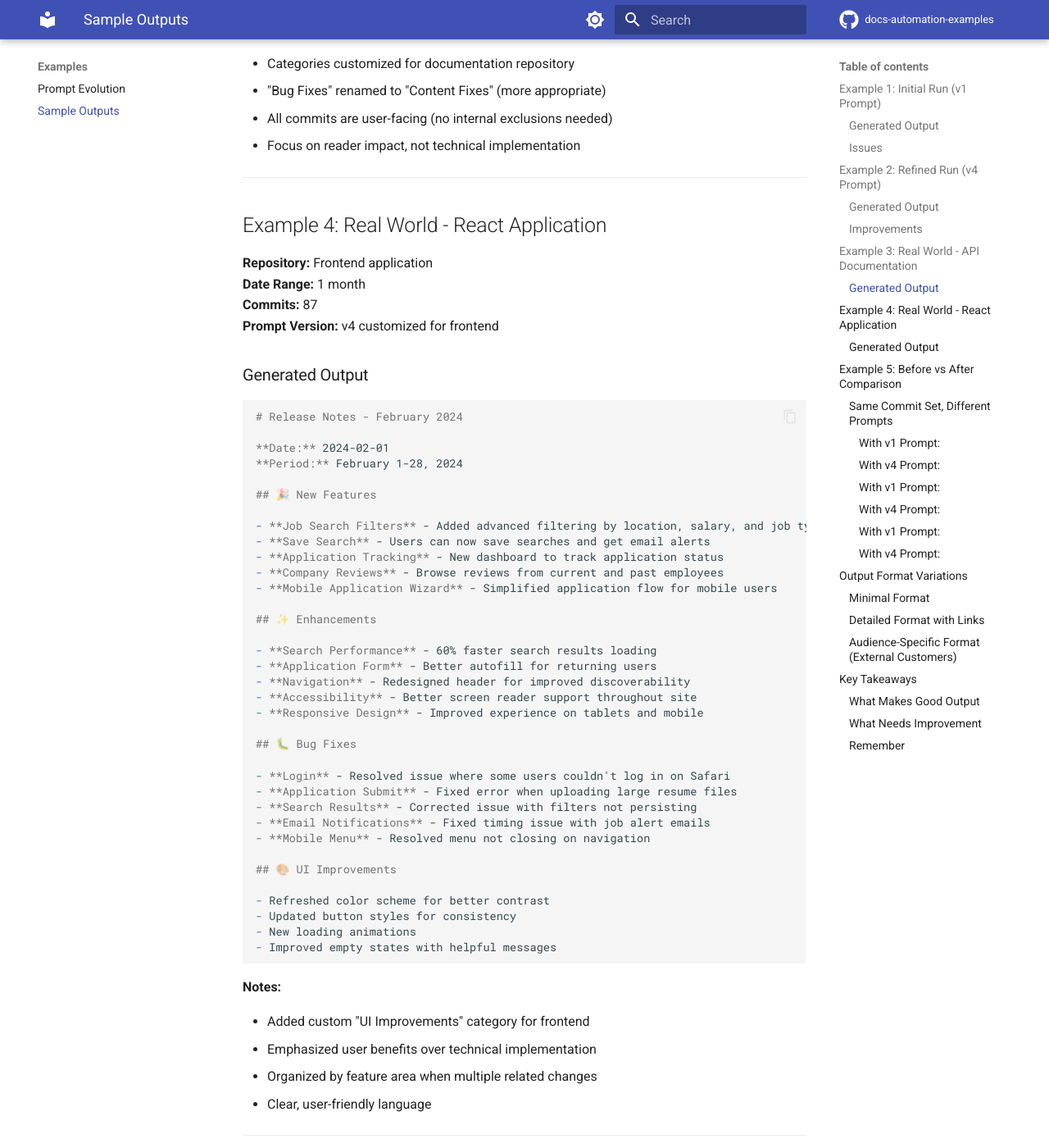
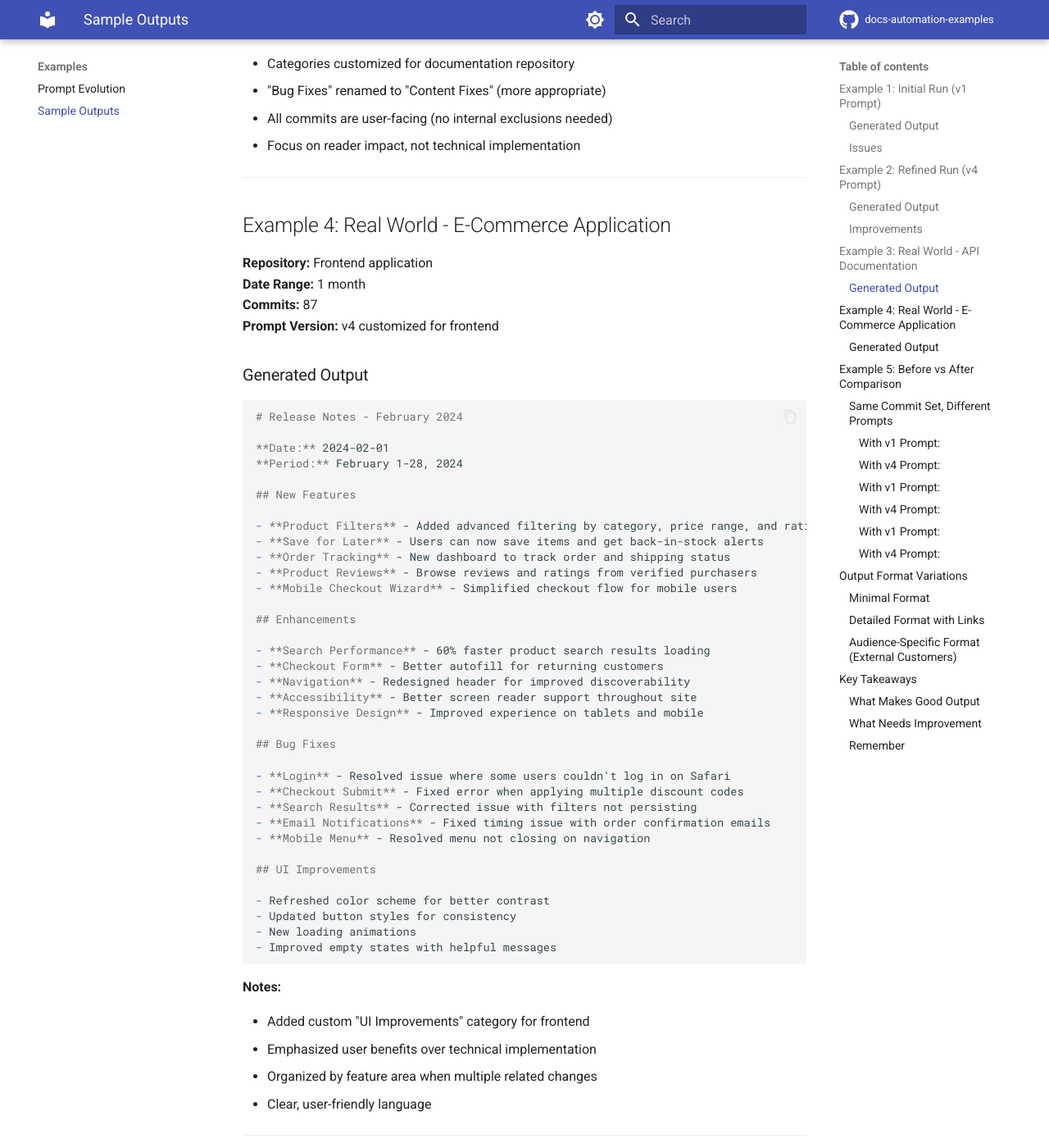
Before and after one commit to rebeja/docs-automation-examples, an MkDocs documentation site: the page built from docs/examples/sample-outputs.md, in a window 1280 px wide and 1400 px high, scrolled down 3530 px. Shown: the whole window at 82% size. Built offline with MkDocs 1.6.1 and Material for MkDocs 9.7.7, drawn with Linux system fonts in a browser that asks for light colours; comment, search, counter and statistics services are not loaded; some of the changed text lies outside the part shown.

Commit message:
Rewrite sample outputs to match professional writing style
- Remove all emoji usage (✅, ❌, 🎉, ✨, 🐛, 📝, 🎨, 📋)
- Remove call-to-action button styling at the end
- Change emoji indicators to text notes (Should be/Incorrect/Better)
- Remove exclamation mark from 'improvement!'
- Maintain comprehensive sample output examples

````diff
--- a/docs/examples/sample-outputs.md
+++ b/docs/examples/sample-outputs.md
@@ -17,42 +17,42 @@ This page shows examples of release notes generated by the automation at differe
 **Date:** 2024-01-31
 **Period:** Since 2024-01-01
 
-## 🎉 New Features
+## New Features
 
 - Add user authentication feature
 - Create dashboard analytics view
-- Improve search performance by 50% ❌ (Should be Enhancement)
+- Improve search performance by 50% (Should be Enhancement)
 - Add webhook support for integrations
-- Update CI/CD pipeline configuration ❌ (Should be excluded - internal)
+- Update CI/CD pipeline configuration (Should be excluded - internal)
 
-## ✨ Enhancements
+## Enhancements
 
 - Update API response format for consistency
-- Add better error messages ❌ (Should be New Feature)
-- Refactor database connection pooling ❌ (Should be excluded or enhancement)
+- Add better error messages (Should be New Feature)
+- Refactor database connection pooling (Should be excluded or enhancement)
 
-## 🐛 Bug Fixes
+## Bug Fixes
 
 - Fix memory leak in parser
 - Resolve login timeout issue
-- Improve validation logic ❌ (Should be Enhancement)
-- Update dependencies ❌ (Should be excluded)
+- Improve validation logic (Should be Enhancement)
+- Update dependencies (Should be excluded)
 
-## 📝 Documentation
+## Documentation
 
 - Update API documentation with new endpoints
 - Fix typos in README
 - Add release notes process doc
-- Update test documentation ❌ (Should be excluded - internal)
+- Update test documentation (Should be excluded - internal)
 ```
 
 ### Issues
 
-- ❌ Performance improvement miscategorized as feature
-- ❌ Internal CI/CD changes included
-- ❌ Dependency updates included
-- ❌ "Improve" sometimes feature, sometimes enhancement
-- ❌ Test documentation included
+- Performance improvement miscategorized as feature
+- Internal CI/CD changes included
+- Dependency updates included
+- "Improve" sometimes feature, sometimes enhancement
+- Test documentation included
 
 **Manual cleanup needed:** 30-40 minutes
 
@@ -73,27 +73,27 @@ This page shows examples of release notes generated by the automation at differe
 **Date:** 2024-01-31
 **Period:** Since 2024-01-01
 
-## 🎉 New Features
+## New Features
 
 - Add user authentication system - Supports OAuth2 and SAML providers
 - Create dashboard analytics view - Real-time metrics for team performance
 - Add webhook support for integrations - Enables third-party tool connections
 - Introduce new API versioning system - Better backward compatibility
 
-## ✨ Enhancements
+## Enhancements
 
 - Improve search performance by 50% - Faster results for large datasets
 - Update API response format - More consistent JSON structure
 - Optimize database connection pooling - Reduced latency under high load
 - Better error messages with context - Easier debugging for developers
 
-## 🐛 Bug Fixes
+## Bug Fixes
 
 - Fix memory leak in parser - Resolves high memory usage over time
 - Resolve login timeout issue - Users can now stay logged in as expected
 - Correct validation logic for email fields - Accepts valid international emails
 
-## 📝 Documentation
+## Documentation
 
 - Update API documentation with new endpoints
 - Fix typos in README and getting started guide
@@ -102,11 +102,11 @@ This page shows examples of release notes generated by the automation at differe
 
 ### Improvements
 
-- ✅ Performance improvement correctly categorized
-- ✅ Internal changes (CI/CD, tests, dependencies) excluded
-- ✅ Clear feature/enhancement distinction
-- ✅ Context added where commit messages were vague
-- ✅ Only user-facing changes included
+- Performance improvement correctly categorized
+- Internal changes (CI/CD, tests, dependencies) excluded
+- Clear feature/enhancement distinction
+- Context added where commit messages were vague
+- Only user-facing changes included
 
 **Manual cleanup needed:** 10-12 minutes (mostly adding business context)
 
@@ -127,28 +127,28 @@ This page shows examples of release notes generated by the automation at differe
 **Date:** 2024-01-28
 **Period:** Sprint 24 (January 15-28, 2024)
 
-## 🎉 New Content
+## New Content
 
 - Added GraphQL API reference documentation
-- Created getting started guide for Indeed ATS API
+- Created getting started guide for REST API
 - New tutorial: Integrating webhooks with your system
 - Added code examples in Python and JavaScript
 
-## ✨ Content Improvements
+## Content Improvements
 
 - Updated authentication guide with OAuth 2.0 details
 - Improved error response documentation with more examples
 - Enhanced API overview with architecture diagrams
 - Better organization of endpoint reference pages
 
-## 🐛 Content Fixes
+## Content Fixes
 
-- Corrected incorrect parameter types in job posting endpoints
+- Corrected incorrect parameter types in product endpoints
 - Fixed broken links to external resources
 - Updated outdated rate limiting information
 - Corrected code examples that had syntax errors
 
-## 📋 Site Improvements
+## Site Improvements
 
 - Improved search functionality for better discoverability
 - Added dark mode toggle
@@ -164,7 +164,7 @@ This page shows examples of release notes generated by the automation at differe
 
 ---
 
-## Example 4: Real World - React Application
+## Example 4: Real World - E-Commerce Application
 
 **Repository:** Frontend application
 **Date Range:** 1 month
@@ -179,31 +179,31 @@ This page shows examples of release notes generated by the automation at differe
 **Date:** 2024-02-01
 **Period:** February 1-28, 2024
 
-## 🎉 New Features
+## New Features
 
-- **Job Search Filters** - Added advanced filtering by location, salary, and job type
-- **Save Search** - Users can now save searches and get email alerts
-- **Application Tracking** - New dashboard to track application status
-- **Company Reviews** - Browse reviews from current and past employees
-- **Mobile Application Wizard** - Simplified application flow for mobile users
+- **Product Filters** - Added advanced filtering by category, price range, and ratings
+- **Save for Later** - Users can now save items and get back-in-stock alerts
+- **Order Tracking** - New dashboard to track order and shipping status
+- **Product Reviews** - Browse reviews and ratings from verified purchasers
+- **Mobile Checkout Wizard** - Simplified checkout flow for mobile users
 
-## ✨ Enhancements
+## Enhancements
 
-- **Search Performance** - 60% faster search results loading
-- **Application Form** - Better autofill for returning users
+- **Search Performance** - 60% faster product search results loading
+- **Checkout Form** - Better autofill for returning customers
 - **Navigation** - Redesigned header for improved discoverability
 - **Accessibility** - Better screen reader support throughout site
 - **Responsive Design** - Improved experience on tablets and mobile
 
-## 🐛 Bug Fixes
+## Bug Fixes
 
 - **Login** - Resolved issue where some users couldn't log in on Safari
-- **Application Submit** - Fixed error when uploading large resume files
+- **Checkout Submit** - Fixed error when applying multiple discount codes
 - **Search Results** - Corrected issue with filters not persisting
-- **Email Notifications** - Fixed timing issue with job alert emails
+- **Email Notifications** - Fixed timing issue with order confirmation emails
 - **Mobile Menu** - Resolved menu not closing on navigation
 
-## 🎨 UI Improvements
+## UI Improvements
 
 - Refreshed color scheme for better contrast
 - Updated button styles for consistency
@@ -298,17 +298,17 @@ This page shows examples of release notes generated by the automation at differe
 ### Detailed Format with Links
 
 ```markdown
-## 🎉 New Features
+## New Features
 
 - **User Authentication** ([#123](link)) - Complete OAuth2 and SAML support for enterprise customers
 - **Analytics Dashboard** ([#145](link)) - Real-time team performance metrics with customizable views
 
-## ✨ Enhancements
+## Enhancements
 
 - **Search Performance** ([#167](link)) - 50% faster results through improved indexing
 - **API Response Format** ([#178](link)) - More consistent JSON structure across all endpoints
 
-## 🐛 Bug Fixes
+## Bug Fixes
 
 - **Memory Leak** ([#189](link)) - Resolved parser memory issue affecting long-running processes
 - **Login Timeout** ([#192](link)) - Users can now stay logged in as configured
@@ -323,24 +323,24 @@ We're excited to share these improvements to your experience:
 
 **New Capabilities**
 
-🎉 **Job Search Filters** - Find exactly what you're looking for with advanced filtering
+**Product Filters** - Find exactly what you're looking for with advanced filtering
 
-🎉 **Save Your Searches** - Never lose track of opportunities - save searches and get alerts
+**Save for Later** - Never lose track of items you love - save products and get alerts
 
 **Improvements**
 
-✨ Faster search results (60% improvement!)
-✨ Better mobile experience
-✨ Improved accessibility features
+Faster search results (60% improvement)
+Better mobile experience
+Improved accessibility features
 
 **Bug Fixes**
 
 We've resolved several issues reported by customers:
 - Login issues on Safari
-- Large file upload errors
+- Discount code application errors
 - Filter persistence problems
 
-As always, we appreciate your feedback! Contact support@company.com with questions.
+As always, we appreciate your feedback. Contact support@company.com with questions.
 ```
 
 ---
@@ -349,19 +349,19 @@ As always, we appreciate your feedback! Contact support@company.com with questio
 
 ### What Makes Good Output
 
-✅ **Accurate categorization** - Features are truly new, enhancements improve existing
-✅ **Appropriate exclusions** - No internal changes, test updates, or WIP commits
-✅ **Clear language** - User benefits described, not implementation details
-✅ **Consistent format** - Easy to scan and read
-✅ **Helpful context** - Vague commit messages clarified
+**Accurate categorization** - Features are truly new, enhancements improve existing
+**Appropriate exclusions** - No internal changes, test updates, or WIP commits
+**Clear language** - User benefits described, not implementation details
+**Consistent format** - Easy to scan and read
+**Helpful context** - Vague commit messages clarified
 
 ### What Needs Improvement
 
-❌ **Mixed categories** - Same type of change categorized differently
-❌ **Internal content** - CI/CD, tests, or tooling changes included
-❌ **Unclear value** - No context on why change matters
-❌ **Too technical** - Implementation details obscuring user benefit
-❌ **Missing items** - User-facing changes accidentally excluded
+**Mixed categories** - Same type of change categorized differently
+**Internal content** - CI/CD, tests, or tooling changes included
+**Unclear value** - No context on why change matters
+**Too technical** - Implementation details obscuring user benefit
+**Missing items** - User-facing changes accidentally excluded
 
 ### Remember
 
````
Also changed, not shown: other parts of docs/examples/sample-outputs.md (+9 -9 lines).
